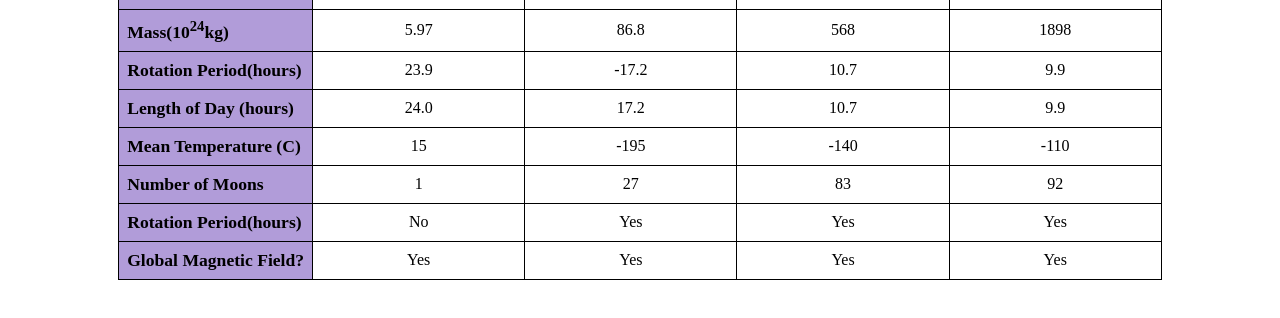
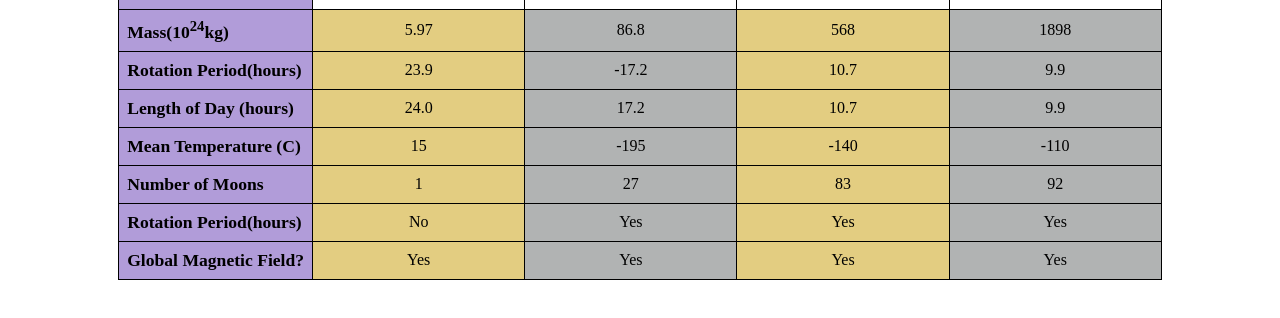
Before and after one commit to Francis-Torres/lab5, a plain HTML site: page index.html in a window 1280 px wide. Shown: the part 304-622 px from the top of the page. Drawn offline with Linux system fonts and the light colour scheme.

Commit message:
background color

```diff
--- a/css/style.css
+++ b/css/style.css
@@ -54,12 +54,12 @@ td, th {
   text-align: left;
 }
 
-.ultraviolet{
-  background-color: #9966cc;
+.gold{
+  background-color: #E3CD81FF;
 }
 
-.palepurple{
-  background-color: #b19cd9;
+.gray{
+  background-color: #B1B3B3FF;
 }
 
 .imagebackground{
@@ -67,7 +67,7 @@ td, th {
 }
 
 body {
-  background-image: url(../images/okk.jpg);
+  background-image: url(gdhjkd);
   background-repeat: no-repeat;
   background-size: cover;
 }
```
